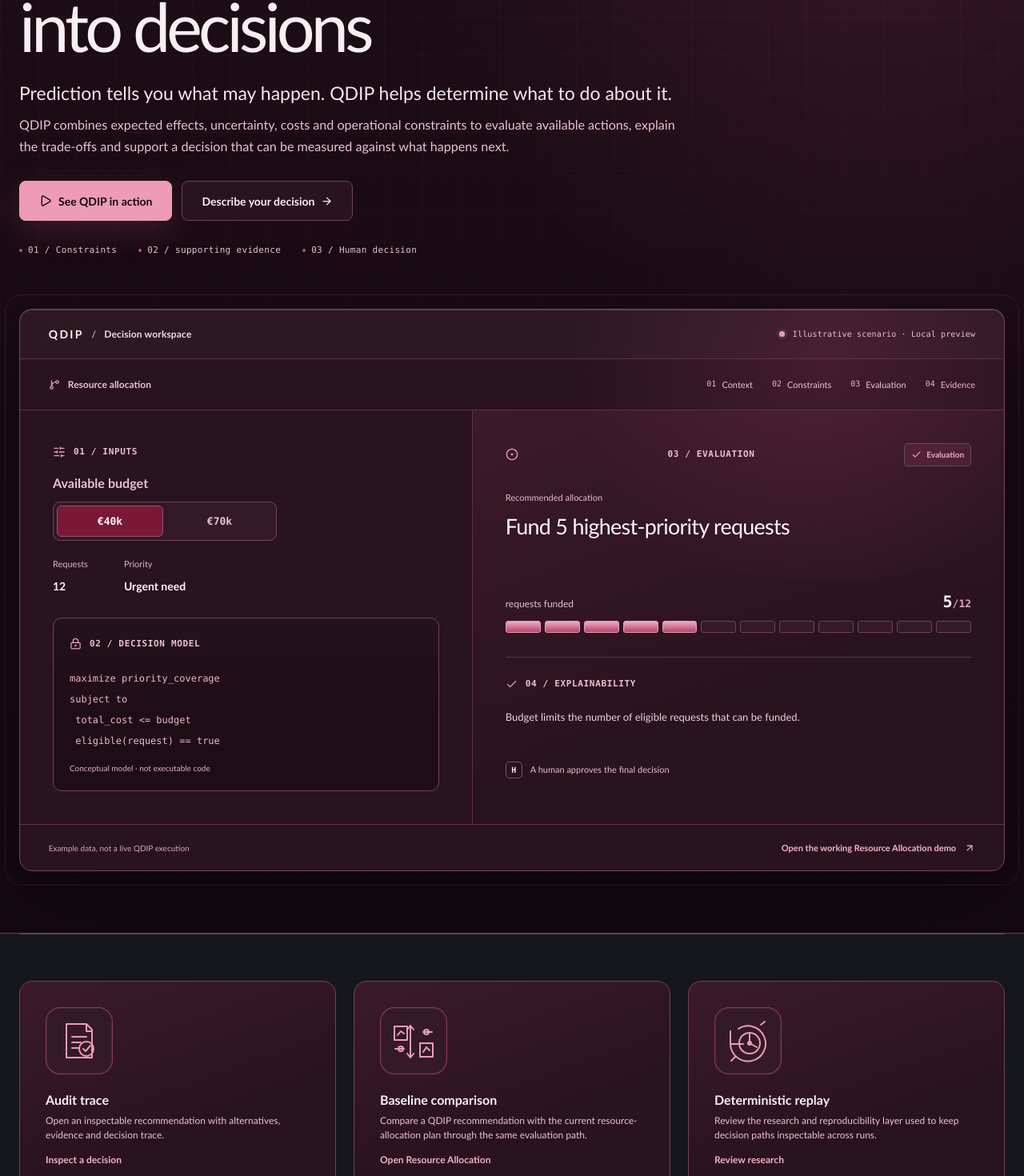
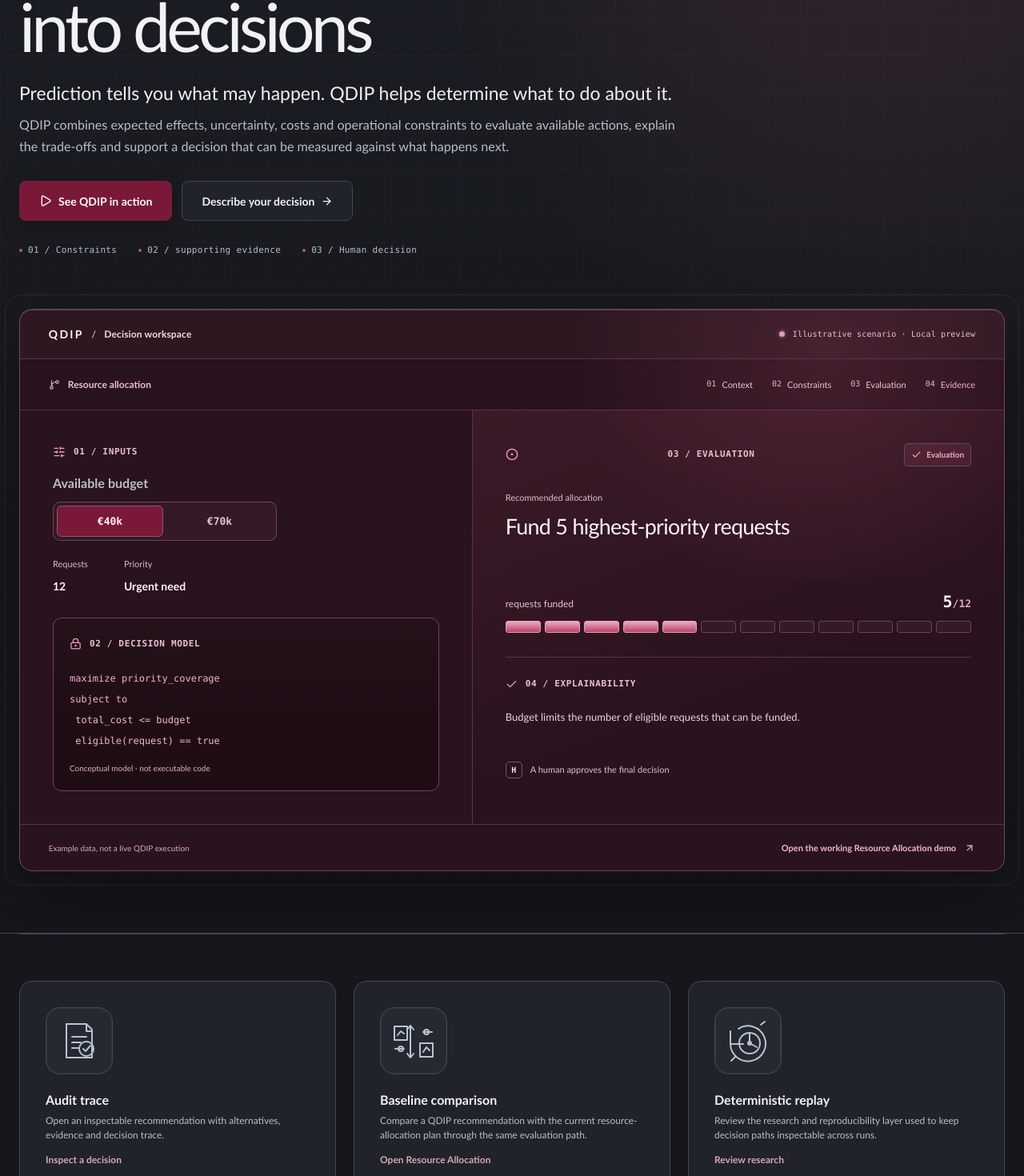
Before and after one commit to mentality-prj/dip-observatory, a Next.js app: page / in a window 1280 px wide. Shown: the part 284-1754 px from the top of the page at 80% size. Built offline with nearby package versions, Linux system fonts and the light colour scheme; no server answers.

Commit message:
fix(marketing): neutral graphite cards, restrained burgundy actions and readable dual-tone surfaces

```diff
--- a/src/components/marketing/qdip-site.module.css
+++ b/src/components/marketing/qdip-site.module.css
@@ -282,9 +282,9 @@
   font-weight: 700;
 }
 .primaryButtonLarge {
-  border: 1px solid transparent;
-  color: var(--ds-accent-contrast) !important;
-  background: var(--accent);
+  border: 1px solid var(--qdip-button);
+  color: var(--qdip-button-text) !important;
+  background: var(--qdip-button);
   box-shadow: var(--ds-shadow-card);
 }
 .primaryButtonLarge:disabled {
@@ -368,7 +368,7 @@
 .footer {
   --ds-heading: #fff;
   color: #fff;
-  background: #140910;
+  background: var(--qdip-background);
 }
 .editorialSection {
   display: grid;
@@ -513,7 +513,7 @@
 }
 .compareGrid p {
   margin: var(--ds-space-5) 0 0;
-  color: #cfc5c9;
+  color: var(--qdip-muted);
   font-size: var(--ds-text-body);
 }
 .flow {
@@ -550,7 +550,7 @@
   background: rgba(255, 255, 255, 0.06);
 }
 .darkSection .flowConnector {
-  color: #d8a4b5;
+  color: var(--qdip-muted);
 }
 .centerAction {
   display: flex;
@@ -788,7 +788,7 @@
 .finalCta p {
   max-width: 700px;
   margin: var(--ds-space-5) auto var(--ds-space-8);
-  color: #d8cdd1;
+  color: var(--qdip-muted);
   font-size: var(--ds-text-web);
   line-height: var(--ds-leading-body);
 }
@@ -812,10 +812,10 @@
   font-weight: 650;
 }
 .footer nav a {
-  color: #e5d9dd;
+  color: var(--qdip-muted);
 }
 .footer > span {
-  color: #aa9ba1;
+  color: var(--qdip-muted);
   font-size: var(--ds-text-xs);
 }
 @media (max-width: 900px) {
@@ -1072,11 +1072,11 @@
   margin: 0;
   padding: clamp(64px, 6.5vw, 104px) max(24px, calc((100vw - 1280px) / 2)) clamp(72px, 6vw, 96px);
   overflow: hidden;
-  border-bottom: 1px solid #714258;
-  color: #f8eff2;
+  border-bottom: 1px solid var(--qdip-border);
+  color: var(--qdip-text);
   background:
     radial-gradient(ellipse at 86% -5%, rgb(198 81 118 / 0.18), transparent 38%),
-    linear-gradient(180deg, #1e0d16 0%, #140910 100%);
+    linear-gradient(180deg, var(--qdip-hero-start) 0%, var(--qdip-background) 100%);
 }
 .engineeredHero::before {
   position: absolute;
@@ -1108,7 +1108,7 @@
   margin: 0 auto clamp(34px, 5vw, 64px);
 }
 .engineeredHero .eyebrow {
-  color: #f1abc3;
+  color: var(--qdip-muted);
   font-family: ui-monospace, SFMono-Regular, Consolas, monospace;
   font-size: 11px;
   font-weight: 600;
@@ -1117,7 +1117,7 @@
 .engineeredHero h1 {
   max-width: 980px;
   margin: 18px 0 22px;
-  color: #f8eff2;
+  color: var(--qdip-text);
   font-size: clamp(47px, 6.6vw, 94px);
   font-weight: 590;
   line-height: 1.045;
@@ -1127,13 +1127,13 @@
 .engineeredHero p {
   max-width: 820px;
   margin: 10px 0;
-  color: #eac0d0;
+  color: var(--qdip-muted);
   font-size: clamp(14px, 1.26vw, 17px);
   line-height: 1.65;
 }
 .engineeredHero .lead {
   max-width: 850px;
-  color: #f8e6ed;
+  color: var(--qdip-text);
   font-size: clamp(18px, 1.85vw, 23px);
   font-weight: 400;
   line-height: 1.48;
@@ -1143,24 +1143,25 @@
 }
 .engineeredHero .primaryButtonLarge {
   min-height: 50px;
-  border-color: #e8a3bd;
-  color: #140910 !important;
-  background: #ed9bb7;
-  box-shadow: 0 10px 38px rgb(198 81 118 / 0.22);
+  border-color: var(--qdip-button);
+  color: var(--qdip-button-text) !important;
+  background: var(--qdip-button);
+  box-shadow: 0 10px 30px rgb(0 0 0 / 0.16);
 }
 .engineeredHero .primaryButtonLarge:hover {
-  background: #fac0d4;
+  color: var(--qdip-button-text) !important;
+  background: var(--qdip-button-hover);
 }
 .engineeredHero .secondaryButton {
   min-height: 50px;
-  border: 1px solid #714258;
-  color: #f8eff2;
-  background: #29131e;
+  border: 1px solid var(--qdip-border);
+  color: var(--qdip-text);
+  background: var(--qdip-surface);
 }
 .engineeredHero .secondaryButton:hover {
   color: #fff;
-  border-color: #ed9bb7;
-  background: #4a2132;
+  border-color: var(--qdip-icon);
+  background: var(--qdip-surface-raised);
 }
 .heroProtocol {
   display: flex;
@@ -1172,7 +1173,7 @@
   display: inline-flex;
   align-items: center;
   gap: 7px;
-  color: #eac0d0;
+  color: var(--qdip-muted);
   font-family: ui-monospace, SFMono-Regular, Consolas, monospace;
   font-size: 11px;
   letter-spacing: 0.03em;
@@ -1212,7 +1213,7 @@
   letter-spacing: -0.035em;
 }
 .engineeredHero ~ .patternSection {
-  background: linear-gradient(180deg, #29131e 0%, #140910 100%);
+  background: linear-gradient(180deg, var(--qdip-surface) 0%, var(--qdip-background) 100%);
 }
 @media (max-width: 900px) {
   .engineeredHero {
@@ -1267,9 +1268,9 @@
   flex-direction: column;
   gap: 19px;
   padding: clamp(22px, 2.5vw, 34px);
-  border: 1px solid #714258;
+  border: 1px solid var(--qdip-border);
   border-radius: 16px;
-  background: linear-gradient(160deg, rgb(198 81 118 / 0.12), transparent 63%), #29131e;
+  background: var(--qdip-surface);
   transition:
     border-color 240ms ease,
     transform 240ms ease,
@@ -1280,10 +1281,10 @@
   width: 84px;
   height: 84px;
   place-items: center;
-  color: #ed9bb7;
-  border: 1px solid rgb(198 81 118 / 0.6);
+  color: var(--qdip-icon);
+  border: 1px solid var(--qdip-border);
   border-radius: 18px;
-  background: #341a27;
+  background: var(--qdip-icon-background);
   box-shadow: inset 0 0 0 1px rgb(248 239 242 / 0.05);
 }
 .evidenceIcon svg,
@@ -1292,37 +1293,37 @@
   width: 64px;
   height: 64px;
   flex: 0 0 64px;
-  color: #ed9bb7;
+  color: var(--qdip-icon);
   stroke-width: 2px;
 }
 .evidenceGrid article strong {
-  color: #f8eff2;
+  color: var(--qdip-text);
   font-size: var(--ds-text-body);
 }
 .evidenceGrid article span {
-  color: #eac0d0;
+  color: var(--qdip-muted);
 }
 .evidenceArtifactLink,
 .evidenceLinks a {
-  color: #f2b1c8 !important;
+  color: var(--ds-accent) !important;
 }
 .techFeatureIcon {
   margin-bottom: var(--ds-space-4);
 }
 .valueGrid article {
   padding: var(--ds-space-6);
-  border: 1px solid #714258;
+  border: 1px solid var(--qdip-border);
   border-radius: 14px;
-  background: #29131e;
+  background: var(--qdip-surface);
 }
 .caseGrid article {
-  background: #29131e;
+  background: var(--qdip-surface);
 }
 .patternSection {
-  background: linear-gradient(180deg, #29131e, #140910) !important;
+  background: var(--qdip-background) !important;
 }
 .finalCta {
-  border-top: 1px solid #714258;
+  border-top: 1px solid var(--qdip-border);
 }
 @media (hover: hover) and (pointer: fine) {
   .evidenceGrid article:hover {
@@ -1336,7 +1337,7 @@
     grid-template-columns: 1fr 1fr;
   }
   .evidenceGrid article {
-    border: 1px solid #714258;
+    border: 1px solid var(--qdip-border);
   }
 }
 @media (max-width: 600px) {
@@ -1348,7 +1349,7 @@
   .evidenceGrid article:last-child {
     min-height: 0;
     padding: 22px;
-    border: 1px solid #714258;
+    border: 1px solid var(--qdip-border);
   }
   .valueGrid article {
     padding: 22px;
@@ -1362,3 +1363,21 @@
     transform: none;
   }
 }
+
+/* One neutral surface system in both appearances; geometry intentionally unchanged. */
+.site:global([data-marketing-appearance='light']) .heroProtocol span::before {
+  background: var(--qdip-brand);
+}
+.site:global([data-marketing-appearance='light']) .engineeredHero::before {
+  opacity: 0.32;
+}
+.site:global([data-marketing-appearance='light']) .finalCta {
+  background: var(--qdip-background);
+}
+.site:global([data-marketing-appearance='light']) .footer {
+  border-color: var(--qdip-border);
+  background: var(--qdip-footer);
+}
+.site:global([data-marketing-appearance='light']) .footer .logoWordmark {
+  filter: none;
+}
```
